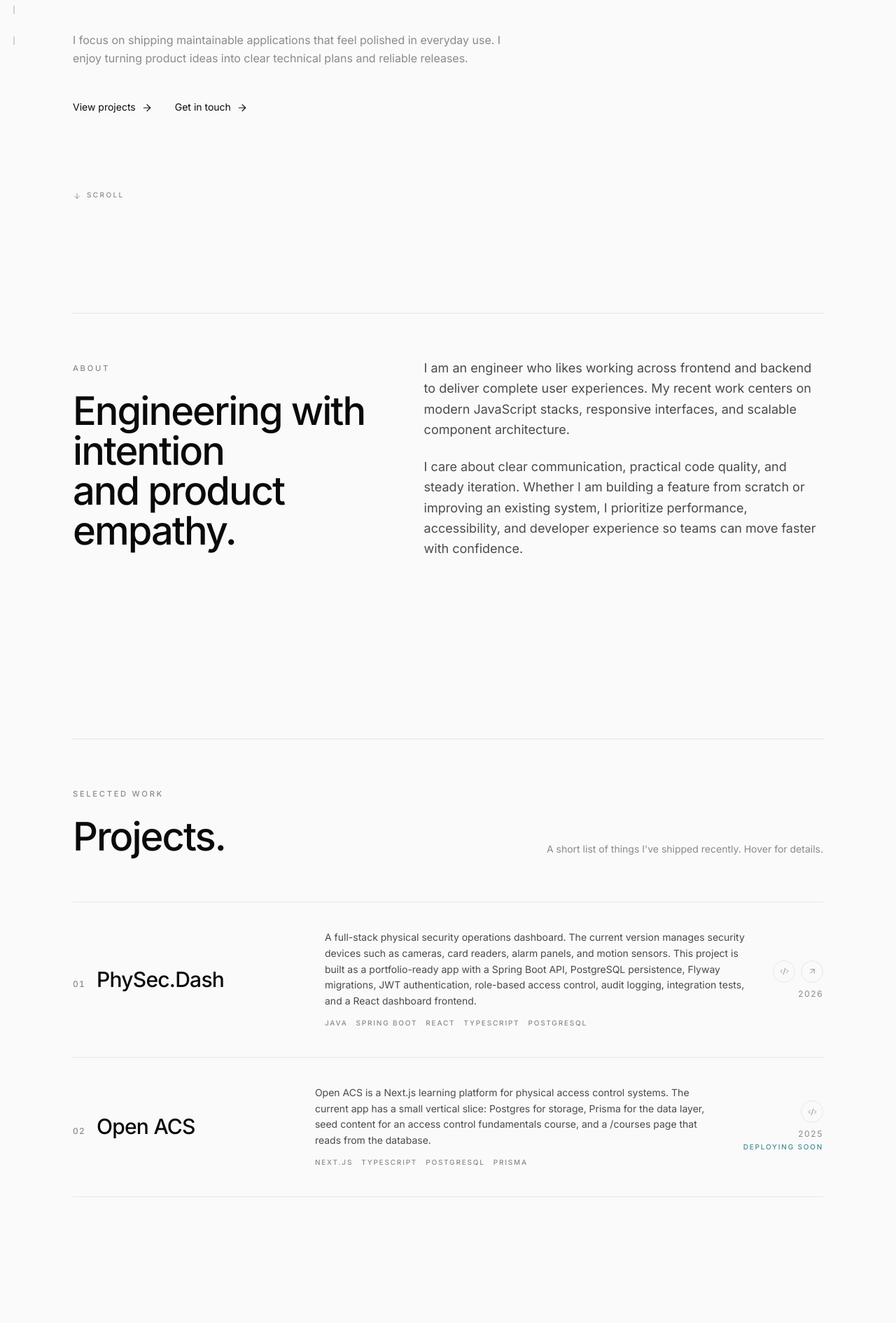
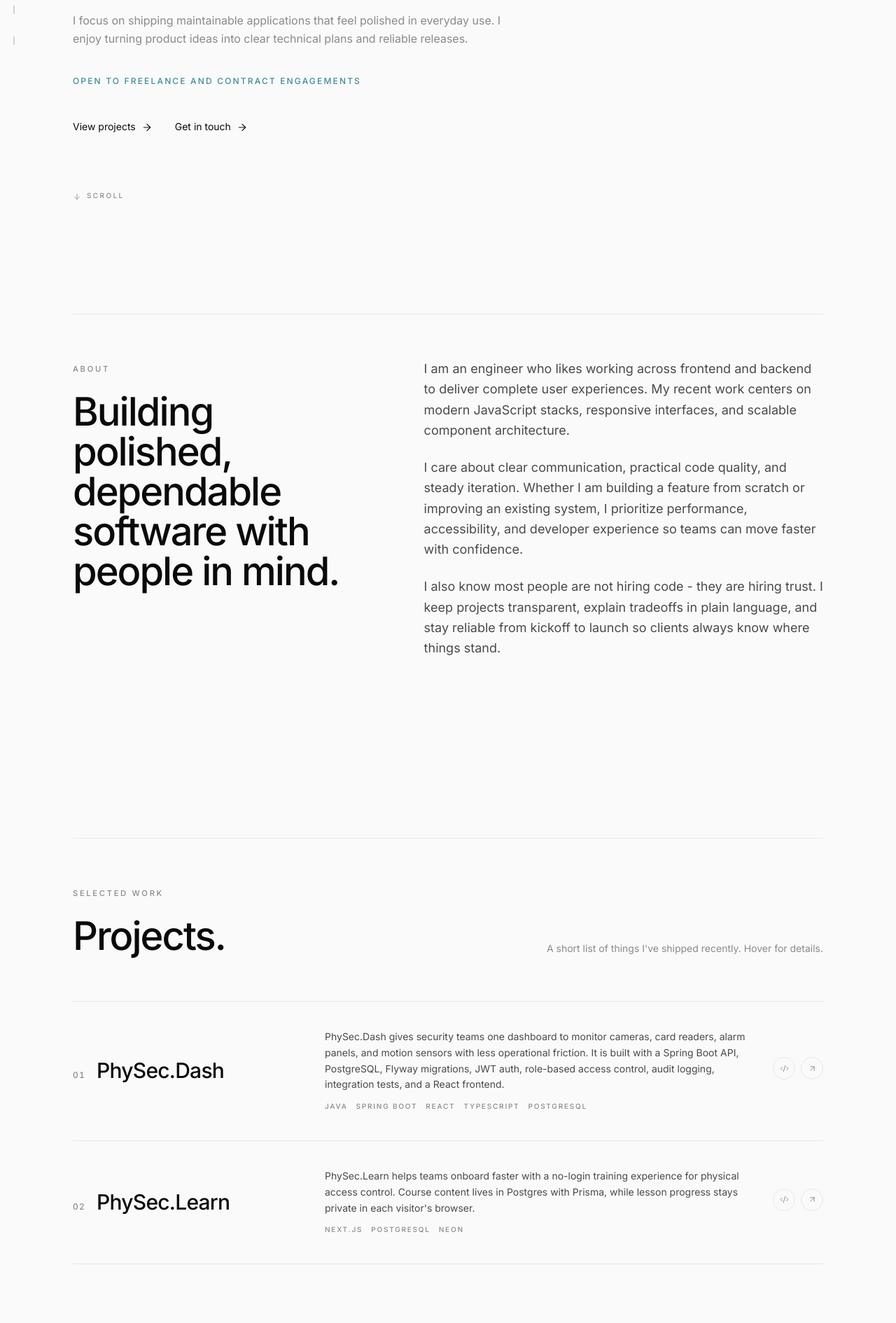
Before and after one commit to nextking12/portfolio_page, a SvelteKit app: page / in a window 1280 px wide. Shown: the part 430-2320 px from the top of the page at 70% size. Built offline with nearby package versions, Linux system fonts and the light colour scheme.

Commit message:
Polish portfolio content and metadata

```diff
--- a/eslint.config.js
+++ b/eslint.config.js
@@ -20,7 +20,8 @@ export default defineConfig(
 		rules: {
 			// typescript-eslint strongly recommend that you do not use the no-undef lint rule on TypeScript projects.
 			// see: https://typescript-eslint.io/troubleshooting/faqs/eslint/#i-get-errors-from-the-no-undef-rule-about-global-variables-not-being-defined-even-though-there-are-no-typescript-errors
-			'no-undef': 'off'
+			'no-undef': 'off',
+			'svelte/no-navigation-without-resolve': 'off'
 		}
 	},
 	{
--- a/src/lib/components/About.svelte
+++ b/src/lib/components/About.svelte
@@ -12,12 +12,12 @@
 		<div use:reveal class="space-y-6">
 			<p class="section-label">About</p>
 			<h2 class="section-heading">
-				Engineering with intention<br />and product empathy.
+				Building polished,<br />dependable software with people in mind.
 			</h2>
 		</div>
 
 		<div class="content-measure space-y-6">
-			{#each about as paragraph, index}
+			{#each about as paragraph, index (index)}
 				<p
 					use:reveal={{ delay: 80 * (index + 1) }}
 					class="text-base leading-relaxed text-[var(--color-text-soft)] md:text-lg"
--- a/src/lib/components/Contact.svelte
+++ b/src/lib/components/Contact.svelte
@@ -23,12 +23,12 @@
 			<p class="section-label">Elsewhere</p>
 
 			<ul class="grid grid-cols-1 gap-3 sm:grid-cols-2">
-				{#each links as link, index}
+				{#each links as link, index (link.href)}
 					<li>
 						<a
 							href={link.href}
 							target="_blank"
-							rel="noreferrer"
+							rel="noopener noreferrer"
 							class="group relative flex h-full flex-col justify-between gap-6 rounded-lg border border-[var(--color-line)] p-5 transition-all duration-300 hover:border-[var(--color-accent)] hover:bg-[var(--color-accent-soft)]"
 							use:reveal={{ delay: 160 + 60 * index }}
 						>
--- a/src/lib/components/Hero.svelte
+++ b/src/lib/components/Hero.svelte
@@ -33,8 +33,15 @@
 			{profile.intro}
 		</p>
 
+		<p
+			use:reveal={{ delay: 220 }}
+			class="text-xs font-medium uppercase tracking-[0.18em] text-[var(--color-accent-strong)]"
+		>
+			Open to freelance and contract engagements
+		</p>
+
 		<div
-			use:reveal={{ delay: 260 }}
+			use:reveal={{ delay: 300 }}
 			class="flex flex-wrap items-center gap-x-8 gap-y-4 pt-2 text-sm"
 		>
 			<a href="#projects" class="link-arrow">
--- a/src/lib/components/Nav.svelte
+++ b/src/lib/components/Nav.svelte
@@ -49,7 +49,7 @@
 		<ul
 			class="no-scrollbar hidden items-center gap-8 overflow-x-auto text-xs font-medium uppercase tracking-[0.18em] text-[var(--color-muted)] md:flex"
 		>
-			{#each items as item}
+			{#each items as item (item.href)}
 				<li>
 					<a
 						href={item.href}
@@ -85,7 +85,7 @@
 	<ul
 		class="no-scrollbar flex items-center justify-start gap-6 overflow-x-auto border-t border-[var(--color-line)] px-6 py-2 text-[10px] font-medium uppercase tracking-[0.18em] text-[var(--color-muted)] md:hidden"
 	>
-		{#each items as item}
+		{#each items as item (item.href)}
 			<li>
 				<a
 					href={item.href}
--- a/src/lib/components/Projects.svelte
+++ b/src/lib/components/Projects.svelte
@@ -20,7 +20,7 @@
 	</div>
 
 	<ul class="border-t border-[var(--color-line)]">
-		{#each projects as project, index}
+		{#each projects as project, index (project.title)}
 			<li use:reveal={{ delay: 60 * (index + 1) }} class="border-b border-[var(--color-line)]">
 				<div
 					class="group relative grid grid-cols-1 gap-4 py-8 transition-colors md:grid-cols-[1fr_2fr_auto] md:items-center md:gap-8 md:py-10"
@@ -49,7 +49,7 @@
 							{project.description}
 						</p>
 						<ul class="flex flex-wrap gap-x-3 gap-y-1">
-							{#each project.tags as tag}
+							{#each project.tags as tag (tag)}
 								<li
 									class="text-[10px] font-medium uppercase tracking-[0.18em] text-[var(--color-muted)]"
 								>
@@ -63,9 +63,6 @@
 						class="flex items-center gap-3 text-[var(--color-muted)] md:flex-col md:items-end md:gap-2"
 					>
 						<div class="flex items-center gap-3 md:order-last md:flex-col md:items-end md:gap-1">
-							<span class="text-xs tabular-nums tracking-widest">
-								{project.year}
-							</span>
 							{#if !project.live}
 								<span
 									class="text-[10px] font-medium uppercase tracking-[0.18em] text-[var(--color-accent-strong)]"
@@ -79,7 +76,7 @@
 								<a
 									href={project.repo}
 									target="_blank"
-									rel="noreferrer"
+									rel="noopener noreferrer"
 									aria-label="{project.title} repository"
 									class="inline-flex h-8 w-8 items-center justify-center rounded-full border border-[var(--color-line)] transition-all duration-200 hover:border-[var(--color-accent)] hover:text-[var(--color-accent-strong)]"
 								>
@@ -90,7 +87,7 @@
 								<a
 									href={project.live}
 									target="_blank"
-									rel="noreferrer"
+									rel="noopener noreferrer"
 									aria-label="{project.title} live site"
 									class="inline-flex h-8 w-8 items-center justify-center rounded-full border border-[var(--color-line)] transition-all duration-200 hover:border-[var(--color-accent)] hover:text-[var(--color-accent-strong)]"
 								>
--- a/src/lib/components/ScrollRail.svelte
+++ b/src/lib/components/ScrollRail.svelte
@@ -32,7 +32,7 @@
 	aria-hidden="true"
 	class="pointer-events-none fixed left-4 top-1/2 z-30 hidden -translate-y-1/2 flex-col gap-3 md:flex"
 >
-	{#each items as item}
+	{#each items as item (item.href)}
 		<a
 			href={item.href}
 			aria-label={item.label}
--- a/src/lib/components/Skills.svelte
+++ b/src/lib/components/Skills.svelte
@@ -16,7 +16,7 @@
 	<div
 		class="grid gap-px overflow-hidden rounded-lg border border-[var(--color-line)] bg-[var(--color-line)] md:grid-cols-3"
 	>
-		{#each groups as group, index}
+		{#each groups as group, index (group.title)}
 			<section
 				use:reveal={{ delay: 80 * (index + 1) }}
 				class="group bg-[var(--color-bg)] p-8 transition-colors duration-300 hover:bg-[var(--color-accent-soft)]"
@@ -32,7 +32,7 @@
 					</span>
 				</div>
 				<ul class="mt-6 space-y-3">
-					{#each group.items as item}
+					{#each group.items as item (item)}
 						<li class="text-base font-medium tracking-tight text-[var(--color-text)]">
 							{item}
 						</li>
--- a/src/lib/data/site.ts
+++ b/src/lib/data/site.ts
@@ -15,7 +15,6 @@ export type Project = {
 	title: string;
 	description: string;
 	tags: string[];
-	year: string;
 	repo: string;
 	live: string;
 };
@@ -43,15 +42,15 @@ export const navItems: NavItem[] = [
 ];
 
 export const profile: Profile = {
-	name: 'Jay King',
+	name: 'Edward King',
 	role: 'Full-Stack Engineer',
-	tagline:
-		'I build fast, accessible web products with modern and clean UI systems.',
+	tagline: 'I build fast, accessible web products with modern and clean UI systems.',
 	intro:
 		'I focus on shipping maintainable applications that feel polished in everyday use. I enjoy turning product ideas into clear technical plans and reliable releases.',
 	about: [
 		'I am an engineer who likes working across frontend and backend to deliver complete user experiences. My recent work centers on modern JavaScript stacks, responsive interfaces, and scalable component architecture.',
-		'I care about clear communication, practical code quality, and steady iteration. Whether I am building a feature from scratch or improving an existing system, I prioritize performance, accessibility, and developer experience so teams can move faster with confidence.'
+		'I care about clear communication, practical code quality, and steady iteration. Whether I am building a feature from scratch or improving an existing system, I prioritize performance, accessibility, and developer experience so teams can move faster with confidence.',
+		'I also know most people are not hiring code - they are hiring trust. I keep projects transparent, explain tradeoffs in plain language, and stay reliable from kickoff to launch so clients always know where things stand.'
 	]
 };
 
@@ -59,28 +58,25 @@ export const projects: Project[] = [
 	{
 		title: 'PhySec.Dash',
 		description:
-			'A full-stack physical security operations dashboard. The current version manages security devices such as cameras, card readers, alarm panels, and motion sensors. This project is built as a portfolio-ready app with a Spring Boot API, PostgreSQL persistence, Flyway migrations, JWT authentication, role-based access control, audit logging, integration tests, and a React dashboard frontend.',
+			'PhySec.Dash gives security teams one dashboard to monitor cameras, card readers, alarm panels, and motion sensors with less operational friction. It is built with a Spring Boot API, PostgreSQL, Flyway migrations, JWT auth, role-based access control, audit logging, integration tests, and a React frontend.',
 
 		tags: ['Java', 'Spring Boot', 'React', 'TypeScript', 'PostgreSQL'],
-		year: '2026',
 		repo: 'https://github.com/nextking12/physec-dashboard',
 		live: 'https://physec-dashboard.vercel.app'
 	},
 	{
-		title: 'Open ACS',
+		title: 'PhySec.Learn',
 		description:
-			'Open ACS is a Next.js learning platform for physical access control systems. The current app has a small vertical slice: Postgres for storage, Prisma for the data layer, seed content for an access control fundamentals course, and a /courses page that reads from the database.',
-		tags: ['Next.js', 'TypeScript', 'PostgreSQL', 'Prisma'],
-		year: '2025',
+			"PhySec.Learn helps teams onboard faster with a no-login training experience for physical access control. Course content lives in Postgres with Prisma, while lesson progress stays private in each visitor's browser.",
+		tags: ['Next.js', 'PostgreSQL', 'Neon'],
 		repo: 'https://github.com/nextking12/open_acs',
-		live: ''
-	},
+		live: 'https://open-acs.vercel.app/'
+	}
 	// {
 	// 	title: 'Project Three',
 	// 	description:
 	// 		'TODO: Showcase product impact, test strategy, or reliability work. Keep each project story outcome-oriented.',
 	// 	tags: ['React', 'Playwright', 'CI/CD'],
-	// 	year: '2024',
 	// 	repo: 'https://github.com/your-username/project-three',
 	// 	live: 'https://project-three.example.com'
 	// }
--- a/src/routes/+layout.svelte
+++ b/src/routes/+layout.svelte
@@ -7,15 +7,26 @@
 
 <svelte:head>
 	<link rel="icon" href={favicon} />
-	<title>Jay King|Software Engineer</title>
+	<title>Edward King | Software Engineer</title>
 	<meta
 		name="description"
 		content="Modern software engineer portfolio with selected projects, technical skills, and contact links."
 	/>
-	<meta property="og:title" content="Your Name | Software Engineer" />
+	<meta property="og:title" content="Edward King | Software Engineer" />
+	<meta property="og:type" content="website" />
 	<meta
 		property="og:description"
 		content="Explore selected engineering projects, stack highlights, and ways to connect."
 	/>
+	<meta property="og:image" content="/og-image.svg" />
+	<meta property="og:image:alt" content="EK initials with Edward King Software Engineer text" />
+	<meta name="twitter:card" content="summary_large_image" />
+	<meta name="twitter:title" content="Edward King | Software Engineer" />
+	<meta
+		name="twitter:description"
+		content="Explore selected engineering projects, stack highlights, and ways to connect."
+	/>
+	<meta name="twitter:image" content="/og-image.svg" />
+	<meta name="twitter:image:alt" content="EK initials with Edward King Software Engineer text" />
 </svelte:head>
 {@render children()}
```
Also changed, not shown: static/og-image.svg (added).
